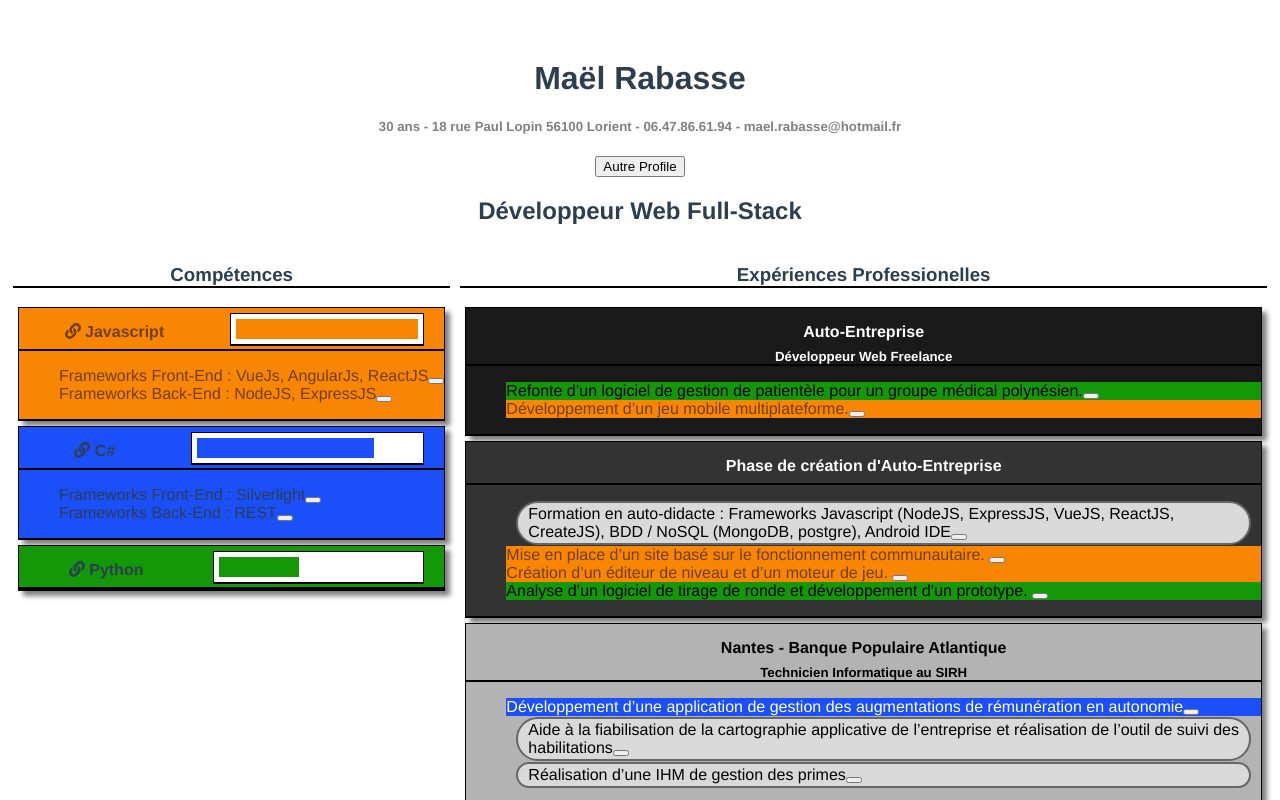
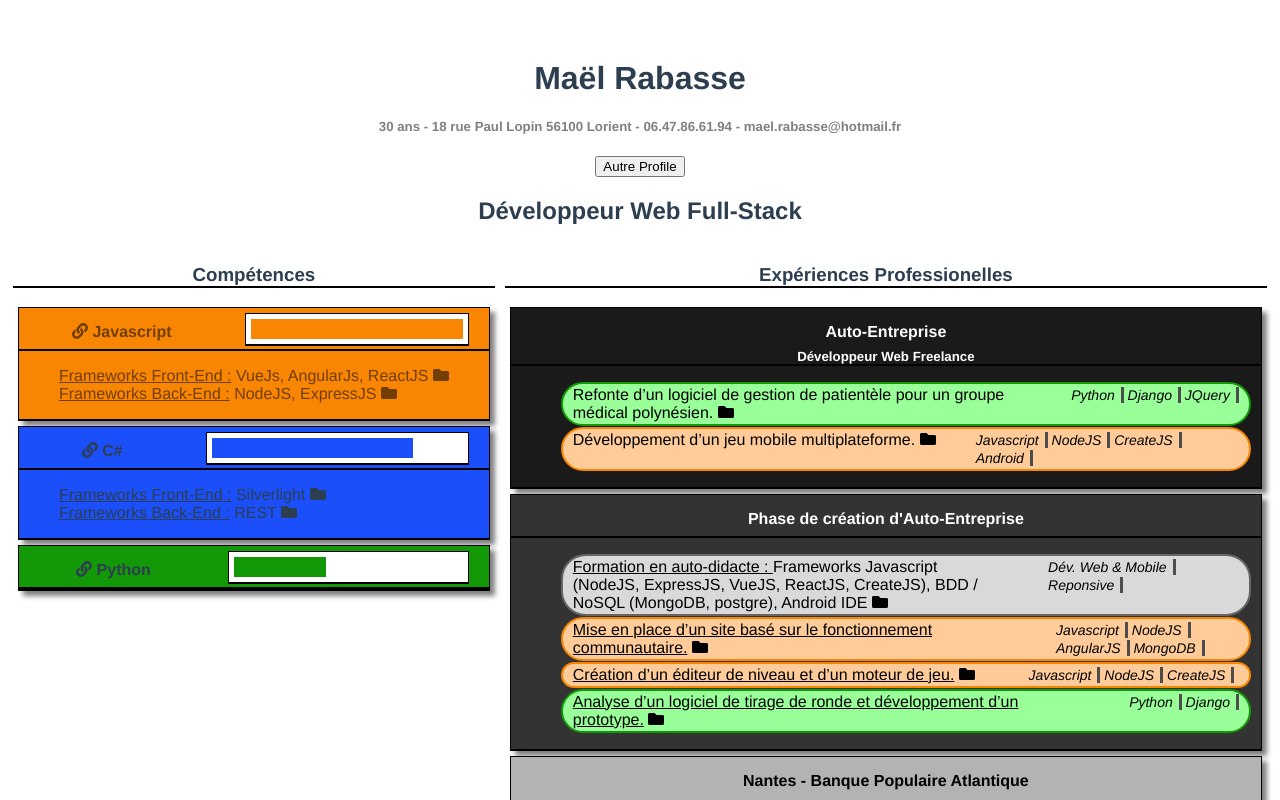
Before and after one commit to PapageiSquirrel/CVlec, a Vue app: page / in a window 1280 px wide. Both pictures are taken after a click on the button "Développeur Web Full-Stack". Shown: the top 800 px of the page. Built offline with nearby package versions, Linux system fonts and the light colour scheme.

Commit message:
Added tags and fixed links style
No trigger yet for tags and links

```diff
--- a/src/components/TopicDetails.vue
+++ b/src/components/TopicDetails.vue
@@ -1,8 +1,20 @@
 <template>
-	<li v-bind:style="linkStyle">
-		<span id="title">{{ detail.sub_title }} </span><span id="desc">{{ detail.description }}</span>
-		<button v-on:click="SeeMore">{{text}}</button>
-		<p v-if="toggle">{{detail.learn_more}} <span v-for="item in detail.refs" v-bind:key="item"><a v-bind:href="item">{{item}}</a></span></p>
+	<li id="details" v-bind:style="linkStyle">
+		<div class="grid-container">
+			<div v-bind:style="{ 'grid-column': '1 / span 3', 'grid-row': '1' }">
+				<span class="title">{{ detail.sub_title }}</span><span id="desc"> {{ detail.description }}   </span>
+				<font-awesome-icon id="iconmore" v-on:click="SeeMore" v-bind:icon="icon" />
+			</div>
+			<div v-bind:style="{ 'grid-column': '4', 'grid-row': '1 / span 3' }">
+				<ul >
+					<li id="tags" v-for="(tag, index) in detail.tags" v-bind:key="index"><span> {{tag}}</span></li>
+				</ul>
+			</div>
+			<p v-if="toggle" v-bind:style="{ 'grid-column': '1 / span 3', 'grid-row': '1 / span 2' }">
+				{{detail.learn_more}}
+				<span v-for="item in detail.refs" v-bind:key="item"><a v-bind:href="item">{{item}}</a></span>
+			</p>
+		</div>
 	</li>
 </template>
 
--- a/src/data/links.json
+++ b/src/data/links.json
@@ -2,8 +2,12 @@
 	{
 		"name": "Javascript",
 		"style" : {
-			"background-color": "#F98602",
-			"color": "#713E04"
+			"margin": "1px 10px",
+			"padding": "2px 10px",
+			"border": "2px solid #F98602",
+			"border-radius": "25px",
+			"background-color": "#ffcc99",
+			"color": "#000"
 		},
 		"init": {"section": 0, "topic": 0},
 		"affects": [
@@ -14,7 +18,11 @@
 	{
 		"name": "Python",
 		"style" : {
-			"background-color": "#139908",
+			"margin": "1px 10px",
+			"padding": "2px 10px",
+			"border": "2px solid #139908",
+			"border-radius": "25px",
+			"background-color": "#99ff99",
 			"color": "#000"
 		},
 		"init": {"section": 0, "topic": 2},
@@ -26,8 +34,12 @@
 	{
 		"name": "C#",
 		"style" : {
-			"background-color": "#1B4FFA",
-			"color": "#FFF"
+			"margin": "1px 10px",
+			"padding": "2px 10px",
+			"border": "2px solid #1B4FFA",
+			"border-radius": "25px",
+			"background-color": "#99ccff",
+			"color": "#000"
 		},
 		"init": {"section": 0, "topic": 1},
 		"affects": [
```
